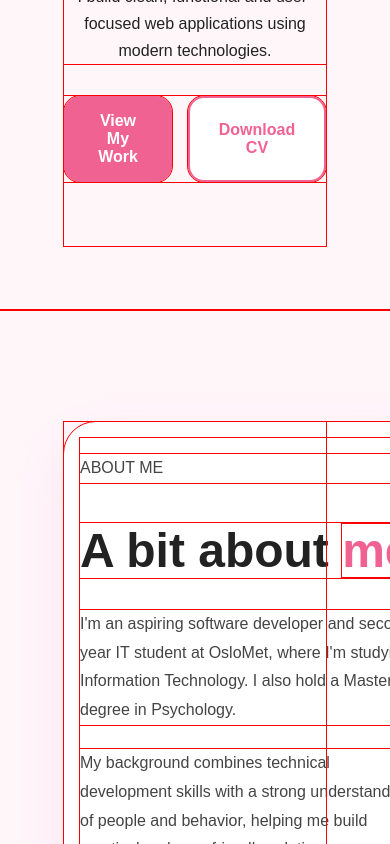
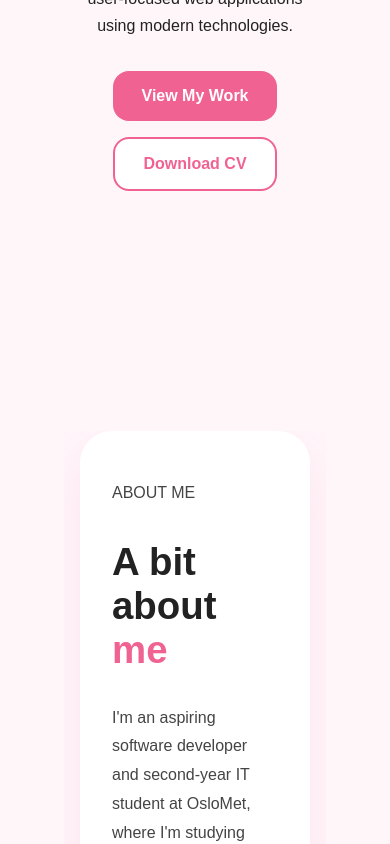
Before and after one commit to Mal-wina/Portfolio, a React (Vite) app in the folder portfolio/: page / in a window 390 px wide. Shown: the part 920-1764 px from the top of the page. Built offline with nearby package versions, Linux system fonts and the light colour scheme.

Commit message:
mobile responsivness fix

```diff
--- a/portfolio/src/App.css
+++ b/portfolio/src/App.css
@@ -1016,15 +1016,17 @@ button {
   }
 }
 
+
 @media (max-width: 768px) {
-  * {
-    outline: 1px solid red;
+  html,
+  body {
+    width: 100%;
+    max-width: 100%;
+    overflow-x: hidden;
   }
 
-  html,
   body {
-    overflow-x: hidden;
-    width:100%;
+    position: relative;
   }
 
   .hero,
@@ -1035,44 +1037,68 @@ button {
   .contact-section {
     width: 100%;
     max-width: 100%;
-    padding-left: 0;
-    padding-right: 0;
-    margin-left: auto;
-    margin-right: auto;
+    padding-left: 1rem;
+    padding-right: 1rem;
+    overflow-x: hidden;
+  }
+
+  .hero *,
+  .about-section *,
+  .projects-section *,
+  .skills-section *,
+  .github-section *,
+  .contact-section * {
+    min-width: 0;
   }
 
   .about-card,
+  .contact-container,
   .project-card,
   .skills-card,
   .learning-card,
   .github-card,
-  .contact-container {
-    width: 95vw;
-    max-width:95vw;
-    margin-left: auto;
-    margin-right: auto;
+  .contact-info-card,
+  .contact-form {
+    width: 100%;
+    max-width: 100%;
+    overflow: hidden;
   }
 
-  .contact-info-card,
-  .contact-form,
-  .about-box {
-    width: 100%;
+  .about-text h2,
+  .contact-heading,
+  .contact-info-card h3,
+  .skills-heading {
+    max-width: 100%;
+    overflow-wrap: break-word;
+    word-break: normal;
+  }
+
+  .about-text h2 {
+    font-size: 2.4rem;
+  }
+
+  .contact-heading {
+    font-size: 2.8rem;
+  }
+
+  .contact-info-card h3 {
+    font-size: 1.8rem;
+  }
+
+  .contact-item,
+  .contact-item div,
+  .contact-item a {
+    max-width: 100%;
+    overflow-wrap: anywhere;
+    word-break: break-word;
+  }
+
+  .buttons {
+    flex-direction: column;
+    align-items: center;
+  }
+
+  .btn {
     max-width: 100%;
   }
-
-  .contact-container {
-    grid-template-columns: 1fr;
-    padding: 1rem;
-  }
-
-  .about-card {
-    grid-template-columns: 1fr;
-    padding: 1rem;
-  }
-
-  .projects-grid,
-  .skills-grid,
-  .about-boxes {
-    grid-template-columns: 1fr;
-  }
 }
```
